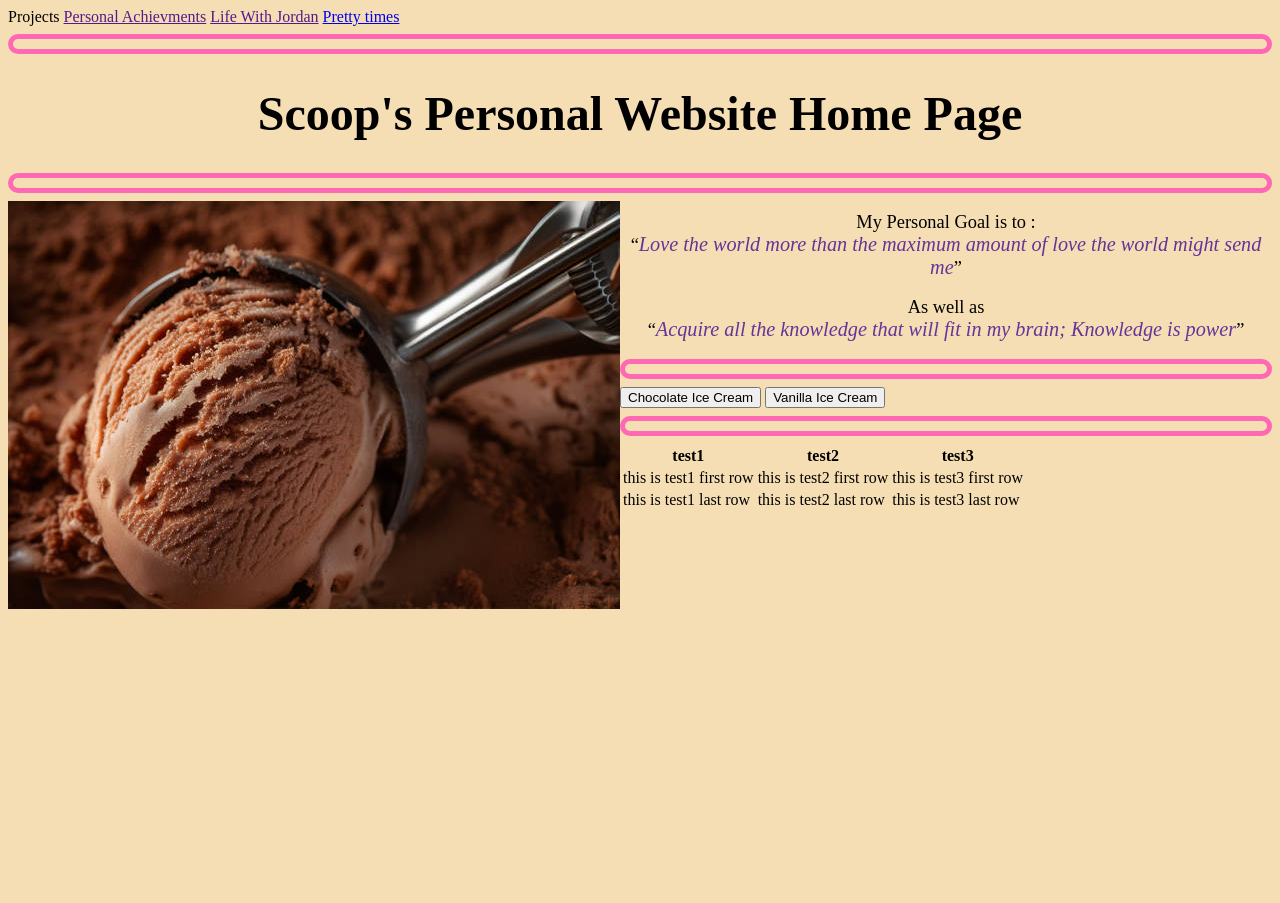
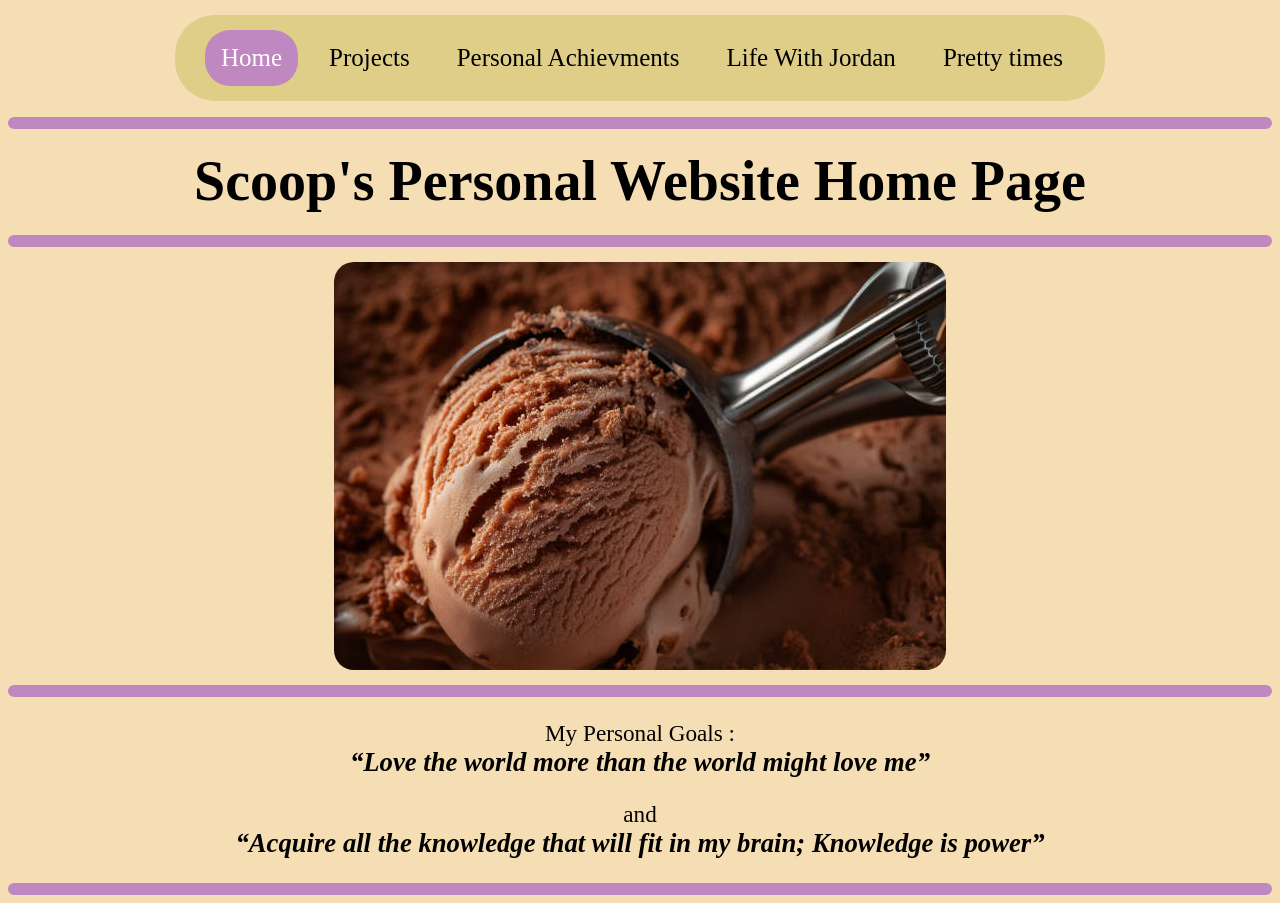
Before and after one commit to TheScoops1/PersonalWebsite, a Django app: page /personal/ in a window 1280 px wide. Before the commit the page ends 609 px from the top, so only its background shows below. Run offline with Django 5.2, Linux system fonts and the light colour scheme.

Commit message:
Updating all of the HTml pages, as well as adding the personal achievements page.
added the url and view for the achievements page.

Added the navBar.css and the navBarFunction to personal.js

```diff
--- /dev/null
+++ b/personal/static/personal/navBar.css
@@ -0,0 +1,40 @@
+/* add a black background color to the top nav bar */
+.topnav {
+    background-color: #DECE88;
+    overflow: hidden;
+    max-width: 900px;
+    border-radius: 40px;
+    text-align: center;
+    margin-left: auto;
+    margin-right: auto;
+    margin-top: 15px;
+    margin-bottom: 16px;
+    padding: 15px;
+}
+/* Style the link inside the nav bar */
+.topnav a {
+    float: left;
+    display: block;
+    color: black;
+    text-align: center;
+    padding: 14px 16px;
+    text-decoration: none;
+    font-size: 25px;
+    margin-left: 15px;
+}
+/* Chane the color of links on hover */
+.topnav a:hover {
+    background-color: #ddd;
+    color: black;
+    border-radius: 25px;
+}
+/* add an active class to highlight the current page */
+.topnav a.active {
+    background-color: #BF88C0;
+    color: white;
+    border-radius: 25px;
+}
+/*Hide thead link that should open and menclose thead topnav option small screens */
+.topnav .icon {
+    display: none;
+}
--- /dev/null
+++ b/personal/static/personal/personal.js
@@ -0,0 +1,21 @@
+/* togge between adding and removing the "responsive" class to topnav when the user clicks on the icon */
+function navBarFunction() {
+    let x = document.getElementById("myTopnav");
+    if (x.className === "topnav") {
+        x.className += " responsive";
+    } else {
+        x.className = "topnav"
+    }
+}
+
+function subButtonOut(sw) {
+    var pic;
+    if (sw == 0) {
+    pic = "{% static 'personal/images/IceCreamPhoto.jpg' %}"
+    } else {
+    pic = "{% static 'personal/images/VanillaIceCream.webp' %}"
+    }
+    document.getElementById('myImage').src = pic;
+    let x = document.getElementsByClassName("iceCreamButton")
+
+}
--- a/personal/static/personal/style-main.css
+++ b/personal/static/personal/style-main.css
@@ -3,29 +3,45 @@ table, tr, th, td {
 }
 p{
     text-align: center;
-    font-size: 115%;
+    font-size: 145%;
     color: black;
 }
 h1{
     text-align: center;
-    font-size: 300%;
+    font-size: 350%;
+    margin-bottom: 22px;
+    margin-top: 20px;
 }
 hr {
-    border: 5px solid hotpink;
+    /* previous color #D498D5 */
+    border: 6px solid #BF88C0;
     border-radius: 100px;
-    height: 10px;
+    margin-left: auto;
+    margin-right: auto;
+    max-width: 1700px;
 }
-i{
-    color: rebeccapurple;
+.imgHr {
+    max-width: 1300px;
+}
+b{
+    color: black;
     text-align: center;
-    font-size: 110%;
+    font-size: 115%;
 }
 img{
-    align: middle;
-    float: left;
+    display: block;
+    margin: auto;
+    border-radius: 20px;
+    margin-top: 15px;
+    margin-bottom: 15px;
 }
 button{
-  align-content: center;
+    margin-left: auto;
+    margin-right: auto;
+    display: block;
+}
+button .active {
+
 }
 li{
     display: inline;
--- a/personal/templates/personal/personal.html
+++ b/personal/templates/personal/personal.html
@@ -2,74 +2,49 @@
 
 {% load static %}
 
-<link rel="stylesheet" href="{% static "personal/style-main.css" %}">
 <head>
     <title>Scoops Personal Website</title>
     <link rel="icon" type="image/x-icon" href={% static "personal/favicon.ico" %}>
+    <link rel="stylesheet" href="https://cdnjs.cloudflare.com/ajax/libs/font-awesome/4.7.0/css/font-awesome.min.css">
+    <link rel="stylesheet" href="{% static "personal/style-main.css" %}">
+    <link rel="stylesheet" href="{% static 'personal/navBar.css' %}">
+    <script src="{% static 'personal/personal.js' %}"></script>
 </head>
 
 <script>
-function light(sw) {
-  var pic;
-  if (sw == 0) {
-    pic = "{% static 'personal/images/IceCreamPhoto.jpg' %}"
-  } else {
-    pic = "{% static 'personal/images/VanillaIceCream.webp' %}"
-  }
-  document.getElementById('myImage').src = pic;
-}
+
 </script>
 
 
 <body style="background-color: wheat">
 <!-- This is an example Comment -->
 
-<li>
+<div class="topnav" id="myTopnav">
+    <a href="/personal/" class="active">Home</a>
     <a>Projects</a>
-    <a href="">Personal Achievments</a>
+    <a href="/personal/personal_achievements">Personal Achievments</a>
     <a href="">Life With Jordan</a>
-    <a href='/personal/pretty/' %}>Pretty times</a>
-</li>
+    <a href="/personal/pretty">Pretty times</a>
+    <a href="javascript:void(0);" class="icon" onclick="navBarFunction()">
+        <i class="fade fa-bars"></i>
+    </a>
+</div>
 
 <hr>
 
 <h1>Scoop's Personal Website Home Page</h1>
 
-<hr>
+<hr class="imgHr">
 
 <img id="myImage" src="{% static 'personal/images/IceCreamPhoto.jpg' %}" alt="Ice Cream Scoop Scooping up Chocolate Ice Cream">
 
-<p>My Personal Goal is to : <br><q><i>Love the world more than the maximum amount of love the world might send me</i></q></p>
+<hr class="imgHr">
 
-<p>As well as<br><q><i>Acquire all the knowledge that will fit in my brain; Knowledge is power</i></q></p>
+<p>My Personal Goals : <br><b><i><q>Love the world more than the world might love me</q></i></b></p>
+
+<p>and<br><b><i><q>Acquire all the knowledge that will fit in my brain; Knowledge is power</q></i></b></p>
 
 <hr>
 
-<button type="button" onclick="light(0)">Chocolate Ice Cream</button>
-<button type="button" onclick="light(1)">Vanilla Ice Cream</button>
-
-<br>
-
 </body>
-
-<hr>
-
-<table>
-    <tr>
-        <th>test1</th>
-        <th>test2</th>
-        <th>test3</th>
-    </tr>
-    <tr>
-        <td>this is test1 first row</td>
-        <td>this is test2 first row</td>
-        <td>this is test3 first row</td>
-    </tr>
-    <tr>
-        <td>this is test1 last row</td>
-        <td>this is test2 last row</td>
-        <td>this is test3 last row</td>
-    </tr>
-</table>
-
 </html>
--- a/personal/urls.py
+++ b/personal/urls.py
@@ -5,5 +5,7 @@ from . import views
 app_name = 'personal'
 urlpatterns =[
     path("", views.personal_website, name="personal"),
-    path("pretty/", views.pretty_website, name='pretty')
+    path("pretty/", views.pretty_website, name='pretty'),
+    path("pretty/test", views.pretty_test_site, name="pretty_test"),
+    path("personal_achievements", views.personal_achievments, name="personal_achievements")
 ]
--- a/personal/views.py
+++ b/personal/views.py
@@ -9,3 +9,9 @@
 
 def pretty_website(request):
     return render(request, 'personal/pretty.html')
+
+def pretty_test_site(request):
+    return render(request, 'personal/pretty-test.html')
+
+def personal_achievments(request):
+    return render(request, 'personal/personal_achievments.html')
```
Also changed, not shown: personal/static/personal/pretty.js (+11 -8 lines), personal/static/personal/style-personal-achievements.css (added, +38 -0 lines), personal/static/personal/style-pretty.css (+33 -34 lines), personal/templates/personal/personal_achievments.html (added, +41 -0 lines), personal/templates/personal/pretty-test.html (added, +180 -0 lines), personal/templates/personal/pretty.html (+11 -10 lines).
